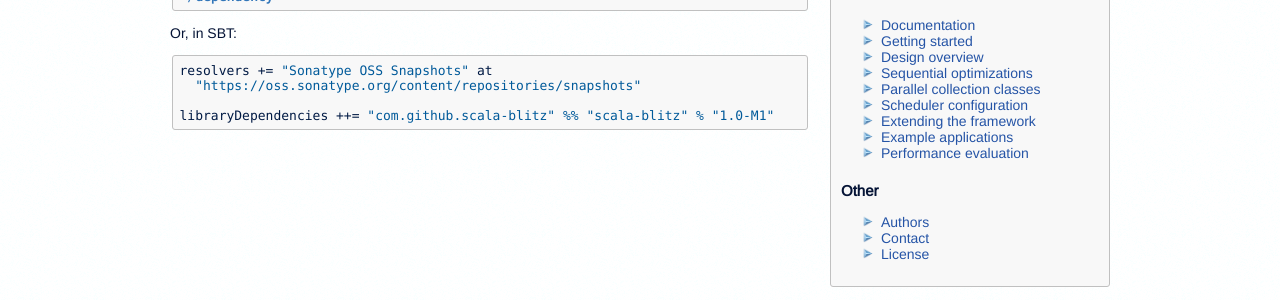
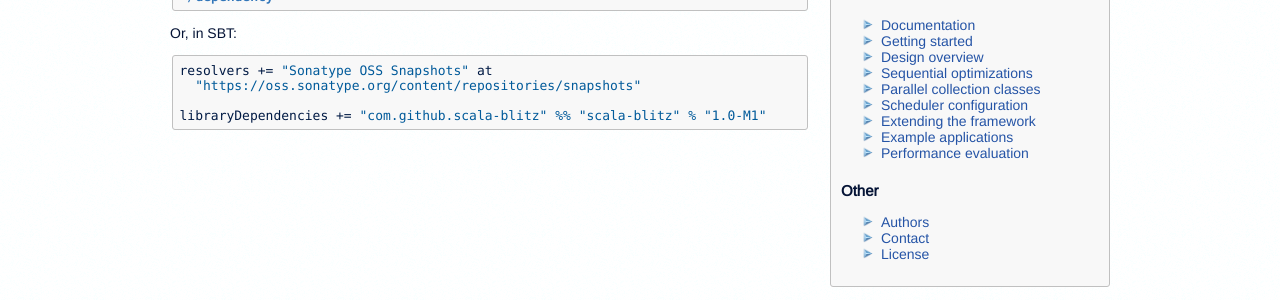
Before and after one commit to scala-blitz/scala-blitz.github.com, a Jekyll site: the page built from _posts/2013-12-02-release_1_0_M1.md, in a window 1280 px wide. Shown: the part 255-555 px from the top of the page. Built offline with Jekyll 4.4.1, drawn with Linux system fonts in a browser that asks for light colours.

```diff
--- a/_posts/2013-12-02-release_1_0_M1.md
+++ b/_posts/2013-12-02-release_1_0_M1.md
@@ -20,4 +20,4 @@ Or, in SBT:
     resolvers += "Sonatype OSS Snapshots" at
       "https://oss.sonatype.org/content/repositories/snapshots"
 
-    libraryDependencies ++= "com.github.scala-blitz" %% "scala-blitz" % "1.0-M1"
+    libraryDependencies += "com.github.scala-blitz" %% "scala-blitz" % "1.0-M1"
```
Also changed, not shown: _posts/2013-12-05-release_for_2_10_1_0_M1.md (+1 -1 lines).
